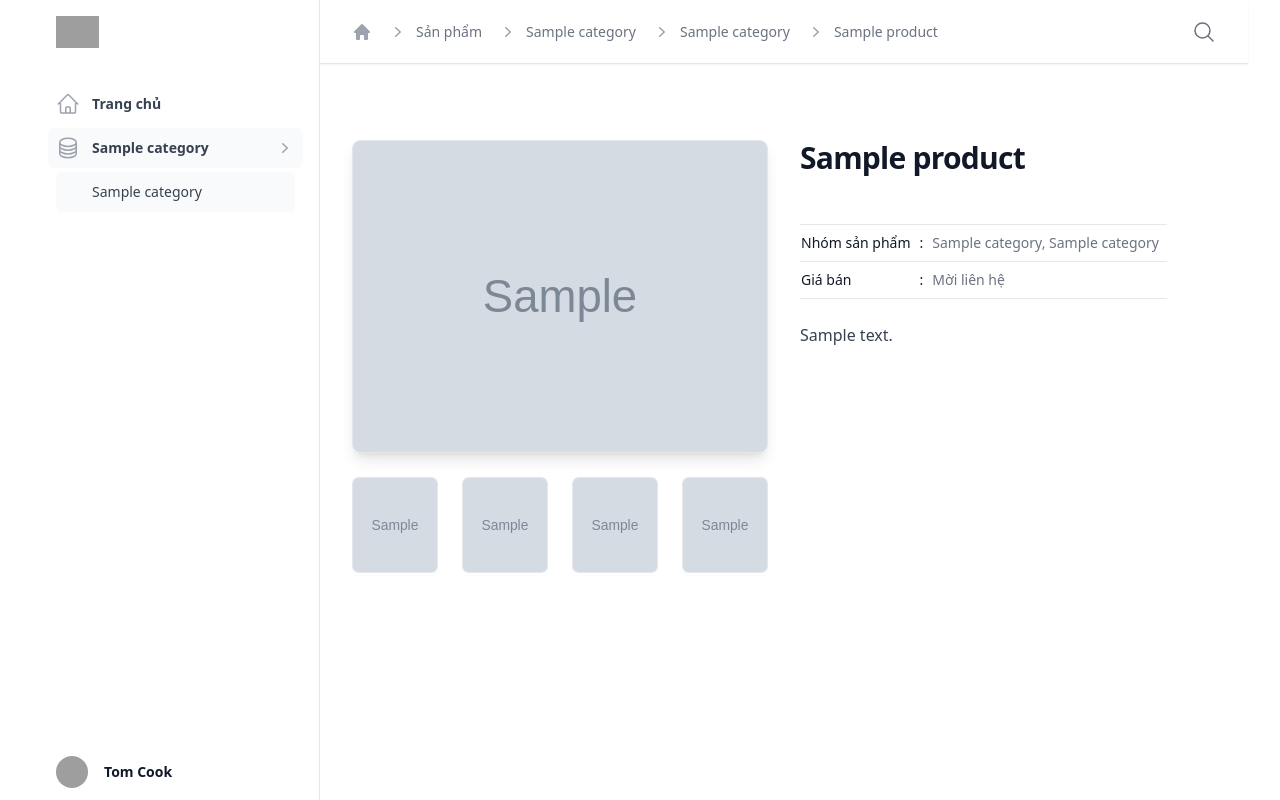
After one commit to tr197/shop-anphu-store, a Django app: a page that uses product/templates/product/product_detail.html in a window 1280 px wide. The commit adds this page. Run offline with Django 4.2, Linux system fonts and the light colour scheme; tables that the repository leaves empty hold one stand-in row (values such as "Sample post"); grey boxes marked "Sample" are stand-in pictures; parts of the project's set-up code (start-up, migrations or seed data) failed here and were passed over; some libraries are stand-ins or nearby versions; grey boxes are pictures that could not be loaded.

Commit message:
230707 create product detail page

```diff
--- a/product/models.py
+++ b/product/models.py
@@ -133,6 +133,13 @@ class Product(BaseProduct):
     category = models.ForeignKey(BaseCategory, related_name='products',
                                  on_delete=models.CASCADE,
                                  null=False, blank=False)
+    description = models.TextField(null=True, blank=True)
 
     class Meta:
         db_table = 'product'
+
+    def get_link_to(self):
+        return reverse(
+            'product:product-detail',
+            kwargs={'category_slug': self.category.slug, 'product_slug': self.slug, 'product_id': self.id}
+            )
--- /dev/null
+++ b/product/templates/product/components/product/detail.html
@@ -0,0 +1,140 @@
+<main class="mx-auto max-w-7xl sm:px-6 sm:pt-16 lg:px-8">
+  <div class="mx-auto max-w-2xl lg:max-w-none">
+    <!-- Product -->
+    <div class="lg:grid lg:grid-cols-2 lg:items-start lg:gap-x-8">
+      <!-- Image gallery -->
+      <div class="flex flex-col-reverse">
+        <!-- Image selector -->
+        <div class="mx-auto mt-6 hidden w-full max-w-2xl sm:block lg:max-w-none">
+          <div class="grid grid-cols-4 gap-6" aria-orientation="horizontal" role="tablist">
+            <button id="tabs-2-tab-1" class="relative flex h-24 cursor-pointer items-center justify-center rounded-md bg-white text-sm font-medium uppercase text-gray-900 hover:bg-gray-50 focus:outline-none focus:ring focus:ring-opacity-50 focus:ring-offset-4" aria-controls="tabs-2-panel-1" role="tab" type="button">
+              <span class="sr-only">Angled view</span>
+              <span class="absolute inset-0 overflow-hidden rounded-md shadow border">
+                <img src="{{ product.image.url }}" alt=""
+                  class="h-full w-full object-cover object-center">
+              </span>
+              <!-- Selected: "ring-indigo-500", Not Selected: "ring-transparent" -->
+              <span class="ring-transparent pointer-events-none absolute inset-0 rounded-md ring-2 ring-offset-2" aria-hidden="true"></span>
+            </button>
+
+            <button id="tabs-2-tab-1" class="relative flex h-24 cursor-pointer items-center justify-center rounded-md bg-white text-sm font-medium uppercase text-gray-900 hover:bg-gray-50 focus:outline-none focus:ring focus:ring-opacity-50 focus:ring-offset-4" aria-controls="tabs-2-panel-1" role="tab" type="button">
+              <span class="sr-only">Angled view</span>
+              <span class="absolute inset-0 overflow-hidden rounded-md shadow border">
+                <img src="{{ product.image.url }}" alt=""
+                  class="h-full w-full object-cover object-center">
+              </span>
+              <!-- Selected: "ring-indigo-500", Not Selected: "ring-transparent" -->
+              <span class="ring-transparent pointer-events-none absolute inset-0 rounded-md ring-2 ring-offset-2" aria-hidden="true"></span>
+            </button>
+
+            <button id="tabs-2-tab-1" class="relative flex h-24 cursor-pointer items-center justify-center rounded-md bg-white text-sm font-medium uppercase text-gray-900 hover:bg-gray-50 focus:outline-none focus:ring focus:ring-opacity-50 focus:ring-offset-4" aria-controls="tabs-2-panel-1" role="tab" type="button">
+              <span class="sr-only">Angled view</span>
+              <span class="absolute inset-0 overflow-hidden rounded-md shadow border">
+                <img src="{{ product.image.url }}" alt=""
+                  class="h-full w-full object-cover object-center">
+              </span>
+              <!-- Selected: "ring-indigo-500", Not Selected: "ring-transparent" -->
+              <span class="ring-transparent pointer-events-none absolute inset-0 rounded-md ring-2 ring-offset-2" aria-hidden="true"></span>
+            </button>
+
+            <button id="tabs-2-tab-1" class="relative flex h-24 cursor-pointer items-center justify-center rounded-md bg-white text-sm font-medium uppercase text-gray-900 hover:bg-gray-50 focus:outline-none focus:ring focus:ring-opacity-50 focus:ring-offset-4" aria-controls="tabs-2-panel-1" role="tab" type="button">
+              <span class="sr-only">Angled view</span>
+              <span class="absolute inset-0 overflow-hidden rounded-md shadow border">
+                <img src="{{ product.image.url }}" alt=""
+                  class="h-full w-full object-cover object-center">
+              </span>
+              <!-- Selected: "ring-indigo-500", Not Selected: "ring-transparent" -->
+              <span class="ring-transparent pointer-events-none absolute inset-0 rounded-md ring-2 ring-offset-2" aria-hidden="true"></span>
+            </button>
+
+
+            <!-- More images... -->
+          </div>
+        </div>
+
+        <div class="aspect-h-1 aspect-w-1 w-full">
+          <!-- Tab panel, show/hide based on tab state. -->
+          <div id="tabs-2-panel-1" aria-labelledby="tabs-2-tab-1" role="tabpanel" tabindex="0">
+            <img src="{{ product.image.url }}" alt="Angled front view with bag zipped and handles upright."
+              class="h-full w-full object-cover object-center sm:rounded-lg shadow-lg border">
+          </div>
+
+          <!-- More images... -->
+        </div>
+      </div>
+
+      <!-- Product info -->
+      <div class="mt-10 px-4 sm:mt-16 sm:px-0 lg:mt-0">
+        <div class="mb-12">
+          <h1 class="text-3xl font-bold tracking-tight text-gray-900">{{ product.name }}</h1>
+        </div>
+
+
+        <!-- Reviews -->
+        <div class="mt-3">
+          <h3 class="sr-only">Reviews</h3>
+          <div class="flex items-center">
+            <div class="flex items-center">
+              <table class="divide-y divide-gray-300 border-y">
+
+                <tbody class="divide-y divide-gray-200">
+                  <tr>
+                    <td class="whitespace-nowrap py-2 pr-2 text-sm font-medium text-gray-900">Nhóm sản phẩm</td>
+                    <td class="whitespace-nowrap py-2 text-sm font-medium text-gray-900">:</td>
+                    <td class="whitespace-nowrap py-2 px-2 text-sm text-gray-500">{{ category.name }}, {{ sub_category.name }}</td>
+                  </tr>
+
+                  <tr>
+                    <td class="whitespace-nowrap py-2 pr-2 text-sm font-medium text-gray-900">Giá bán</td>
+                    <td class="whitespace-nowrap py-2 text-sm font-medium text-gray-900">:</td>
+                    <td class="whitespace-nowrap px-2 text-sm text-gray-500">Mời liên hệ</td>
+                  </tr>
+
+                  <!-- More people... -->
+                </tbody>
+              </table>
+            </div>
+            <p class="sr-only">4 out of 5 stars</p>
+          </div>
+        </div>
+
+        {% if product.description %}
+        <div class="mt-6">
+          <h3 class="sr-only">Description</h3>
+
+          <div class="space-y-6 text-base text-gray-700">
+            <p>{{ product.description }}</p>
+          </div>
+        </div>
+        {% endif %}
+
+      </div>
+    </div>
+
+    <!-- <section aria-labelledby="related-heading" class="mt-10 border-t border-gray-200 px-4 py-16 sm:px-0">
+      <h2 id="related-heading" class="text-xl font-bold text-gray-900">Customers also bought</h2>
+
+      <div class="mt-8 grid grid-cols-1 gap-y-12 sm:grid-cols-2 sm:gap-x-6 lg:grid-cols-4 xl:gap-x-8">
+        <div>
+          <div class="relative">
+            <div class="relative h-72 w-full overflow-hidden rounded-lg">
+              <img src="https://tailwindui.com/img/ecommerce-images/product-page-03-related-product-01.jpg" alt="Front of zip tote bag with white canvas, black canvas straps and handle, and black zipper pulls." class="h-full w-full object-cover object-center">
+            </div>
+            <div class="relative mt-4">
+              <h3 class="text-sm font-medium text-gray-900">Zip Tote Basket</h3>
+              <p class="mt-1 text-sm text-gray-500">White and black</p>
+            </div>
+            <div class="absolute inset-x-0 top-0 flex h-72 items-end justify-end overflow-hidden rounded-lg p-4">
+              <div aria-hidden="true" class="absolute inset-x-0 bottom-0 h-36 bg-gradient-to-t from-black opacity-50"></div>
+              <p class="relative text-lg font-semibold text-white">$140</p>
+            </div>
+          </div>
+          <div class="mt-6">
+            <a href="#" class="relative flex items-center justify-center rounded-md border border-transparent bg-gray-100 px-8 py-2 text-sm font-medium text-gray-900 hover:bg-gray-200">Add to bag<span class="sr-only">, Zip Tote Basket</span></a>
+          </div>
+        </div>
+
+      </div>
+    </section> -->
+  </div>
+</main>
--- a/product/templates/product/components/product/product_link.html
+++ b/product/templates/product/components/product/product_link.html
@@ -46,5 +46,19 @@
       </div>
     </li>
     {% endif %}
+
+    {% if product %}
+    <li>
+      <div class="flex items-center">
+        <svg class="h-5 w-5 flex-shrink-0 text-gray-400" viewBox="0 0 20 20" fill="currentColor" aria-hidden="true">
+          <path fill-rule="evenodd" d="M7.21 14.77a.75.75 0 01.02-1.06L11.168 10 7.23 6.29a.75.75 0 111.04-1.08l4.5 4.25a.75.75 0 010 1.08l-4.5 4.25a.75.75 0 01-1.06-.02z" clip-rule="evenodd" />
+        </svg>
+        <a href="{{ product.get_link_to }}"
+          class="ml-2 text-sm font-medium text-gray-500 hover:text-gray-700" aria-current="page">
+          {{ product.name }}
+        </a>
+      </div>
+    </li>
+    {% endif %}
   </ol>
 </nav>
--- a/product/templates/product/components/product/product_list.html
+++ b/product/templates/product/components/product/product_list.html
@@ -30,7 +30,7 @@
         </div>
         <div class=" pt-3 text-center">
           <h3 class="text-sm font-medium text-gray-900">
-            <a href="#">
+            <a href="{{ product.get_link_to }}">
               <span aria-hidden="true" class="absolute inset-0"></span>
               {{ product.name }}
             </a>
--- a/product/templates/product/product_detail.html
+++ b/product/templates/product/product_detail.html
@@ -1 +1,9 @@
-<h1>hello</h1>
+{% extends 'product/base/base_product.html' %}
+
+
+
+{% block product %}
+
+  {% include 'product/components/product/detail.html' %}
+
+{% endblock product %}
--- a/product/urls.py
+++ b/product/urls.py
@@ -7,6 +7,6 @@ urlpatterns = [
     path('', views.index, name='index'),
     path('san-pham/', views.show_all_categories, name='category'),
     path('san-pham/<slug:slug>/<str:category_id>/', views.show_list_categories, name='list-category'),
-    path('san-pham/<slug:slug>/<slug:sub_slug>/<str:sub_category_id>',
-          views.show_list_products, name='list-products'),
+    path('san-pham/<slug:slug>/<slug:sub_slug>/<str:sub_category_id>', views.show_list_products, name='list-products'),
+    path('xem-chi-tiet/<slug:category_slug>/<slug:product_slug>/<str:product_id>', views.show_product_detail, name='product-detail'),
 ]
--- a/product/views.py
+++ b/product/views.py
@@ -1,5 +1,5 @@
 import contextlib
-from django.shortcuts import render
+from django.shortcuts import render, get_object_or_404
 from product.models import Category, SubCategory, Product
 
 def index(request):
@@ -41,7 +41,7 @@ def show_list_products(request, slug, sub_slug, sub_category_id):
     all_categories = Category.objects.all()
 
     sub_category, list_products = None, None
-    sub_category = None
+
     with contextlib.suppress(Exception):
         sub_category = SubCategory.objects.get(id=sub_category_id)
         list_products = sub_category.products.all()
@@ -56,4 +56,27 @@ def show_list_products(request, slug, sub_slug, sub_category_id):
     }
     return render(request, 'product/page_products.html', context)
 
-# show_list_products
+
+
+def show_product_detail(request, category_slug, product_slug, product_id):
+
+    product = get_object_or_404(Product, id=product_id)
+    category = product.category
+    curent_category_id = category.id
+
+    all_categories = Category.objects.all()
+    sub_category = None
+
+    with contextlib.suppress(Exception):
+        sub_category = SubCategory.objects.get(id=category.id)
+        category = sub_category.parent_category
+
+    context = {
+        'all_categories': all_categories,
+        'category': category,
+        'sub_category': sub_category,
+        'product': product,
+        'curent_category_id': curent_category_id,
+    }
+
+    return render(request, 'product/product_detail.html', context)
```
